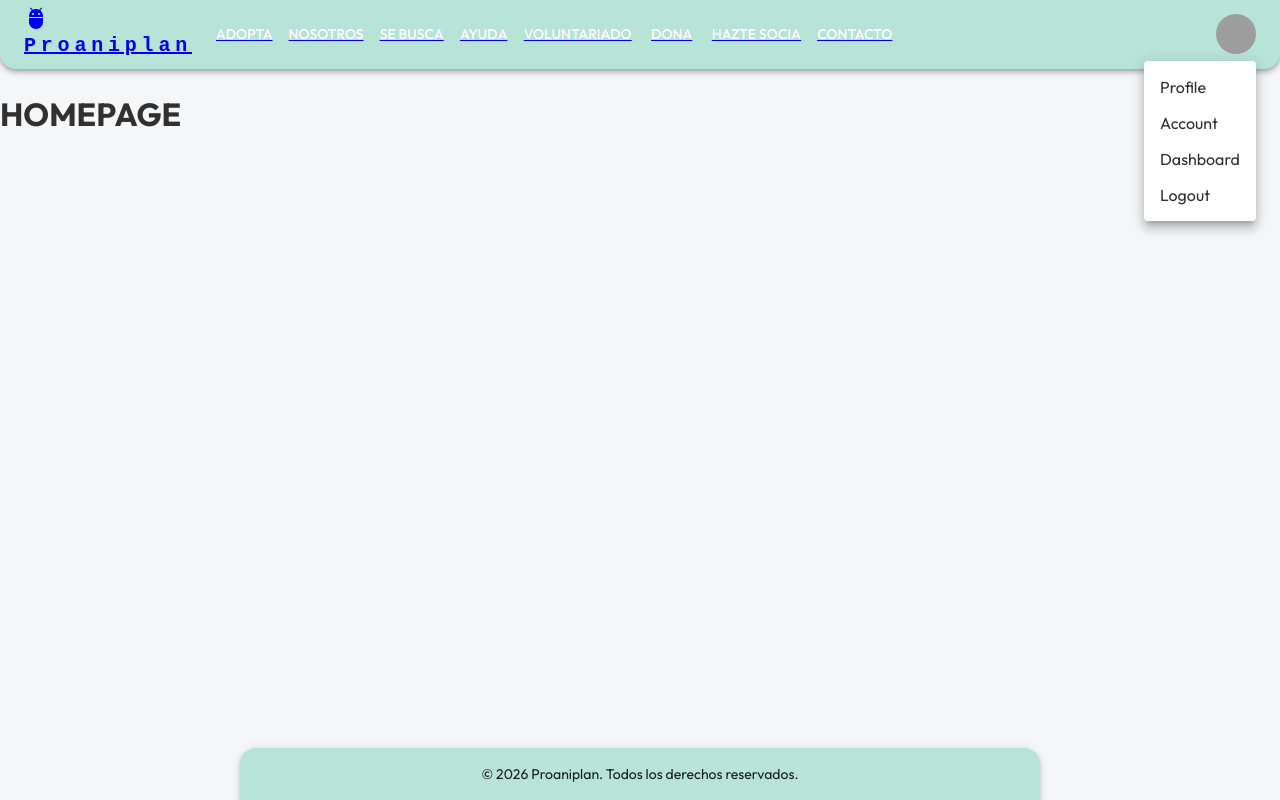
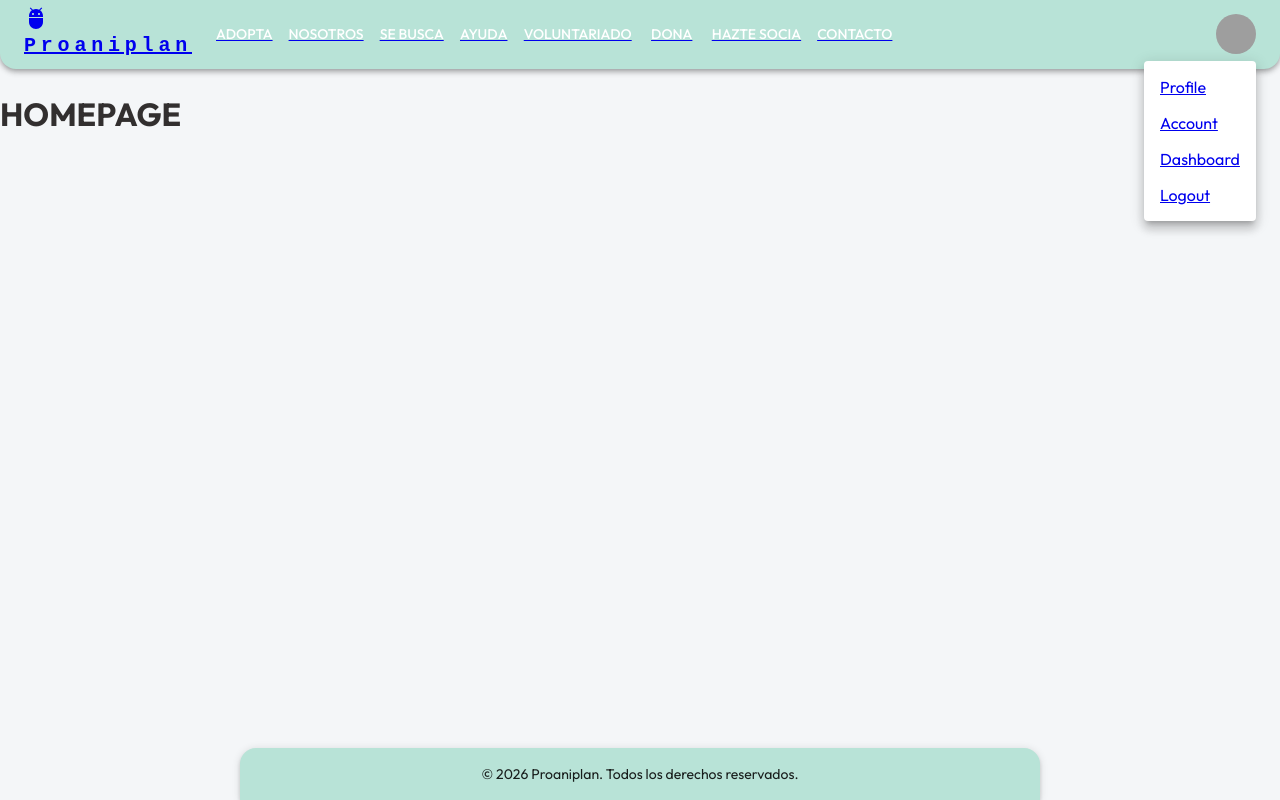
Before and after one commit to annacruzBasetis/web_protectoretis, a React (Vite) app in the folder my-app/: page / in a window 1280 px wide. Both pictures are taken after a click on the button "Open settings". Built offline with nearby package versions, Linux system fonts and the light colour scheme; grey boxes are pictures that could not be loaded; a web font is replaced by a local one.

Commit message:
ruta creada

```diff
--- a/my-app/src/application/Router.tsx
+++ b/my-app/src/application/Router.tsx
@@ -8,6 +8,7 @@ import HelpPage from "../pages/HelpPage";
 import JoinPage from "../pages/JoinPage";
 import MissingPage from "../pages/MissingPage";
 import VolunteeringPage from "../pages/VolunteeringPage";
+import DashboardPage from "../pages/DashboardPage";
 
 const Router = () => {
   return (
@@ -21,7 +22,8 @@ const Router = () => {
                 <Route path='/help' element={<HelpPage/>}/>
                 <Route path='/join' element={<JoinPage/>}/>
                 <Route path='/missing' element={<MissingPage/>}/>
-                <Route path='/Volunteering' element={<VolunteeringPage/>}/>
+                <Route path='/volunteering' element={<VolunteeringPage/>}/>
+                <Route path='/dashboard' element={<DashboardPage/>}/>
             </Routes>
         </BrowserRouter>
   )
--- a/my-app/src/components/Header.tsx
+++ b/my-app/src/components/Header.tsx
@@ -24,7 +24,12 @@ const pages = [
   { name: "Hazte socia", path: "/join" },
   { name: "Contacto", path: "/contact" },
 ];
-const settings = ["Profile", "Account", "Dashboard", "Logout"];
+const settings = [
+  { name: "Profile", path: "/profile"},
+  { name: "Account", path: "/account"},
+  { name: "Dashboard", path: "/dashboard"},
+  { name: "Logout", path: "/logout"}
+];
 
 function Header() {
   const [anchorElNav, setAnchorElNav] = React.useState<null | HTMLElement>(
@@ -168,11 +173,13 @@ function Header() {
                 open={Boolean(anchorElUser)}
                 onClose={handleCloseUserMenu}
               >
-                {settings.map((setting) => (
-                  <MenuItem key={setting} onClick={handleCloseUserMenu}>
-                    <Typography sx={{ textAlign: "center" }}>
-                      {setting}
-                    </Typography>
+                {settings.map(({name, path}) => (
+                  <MenuItem key={name} onClick={handleCloseNavMenu}>
+                    <Link to={path}>
+                      <Typography sx={{ textAlign: "center" }}>
+                        {name}
+                      </Typography>
+                    </Link>
                   </MenuItem>
                 ))}
               </Menu>
--- /dev/null
+++ b/my-app/src/pages/DashboardPage.tsx
@@ -0,0 +1,16 @@
+import Footer from '../components/Footer';
+import Header from '../components/Header';
+
+const DashboardPage = () => {
+  return (
+    <>
+      <Header/>
+      <main>
+        <h1>Dashboard PAGE</h1>
+      </main>
+      <Footer/>
+    </>
+  )
+}
+
+export default DashboardPage
```
